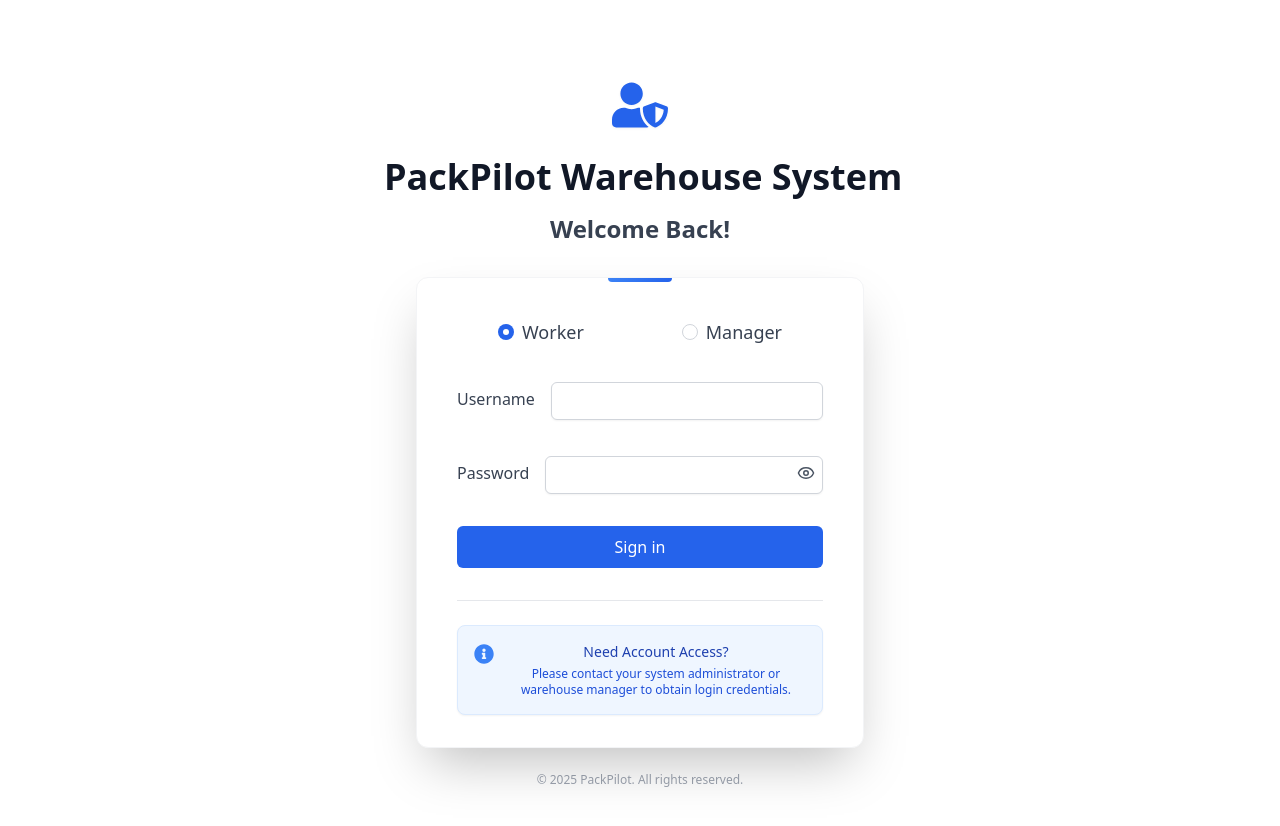
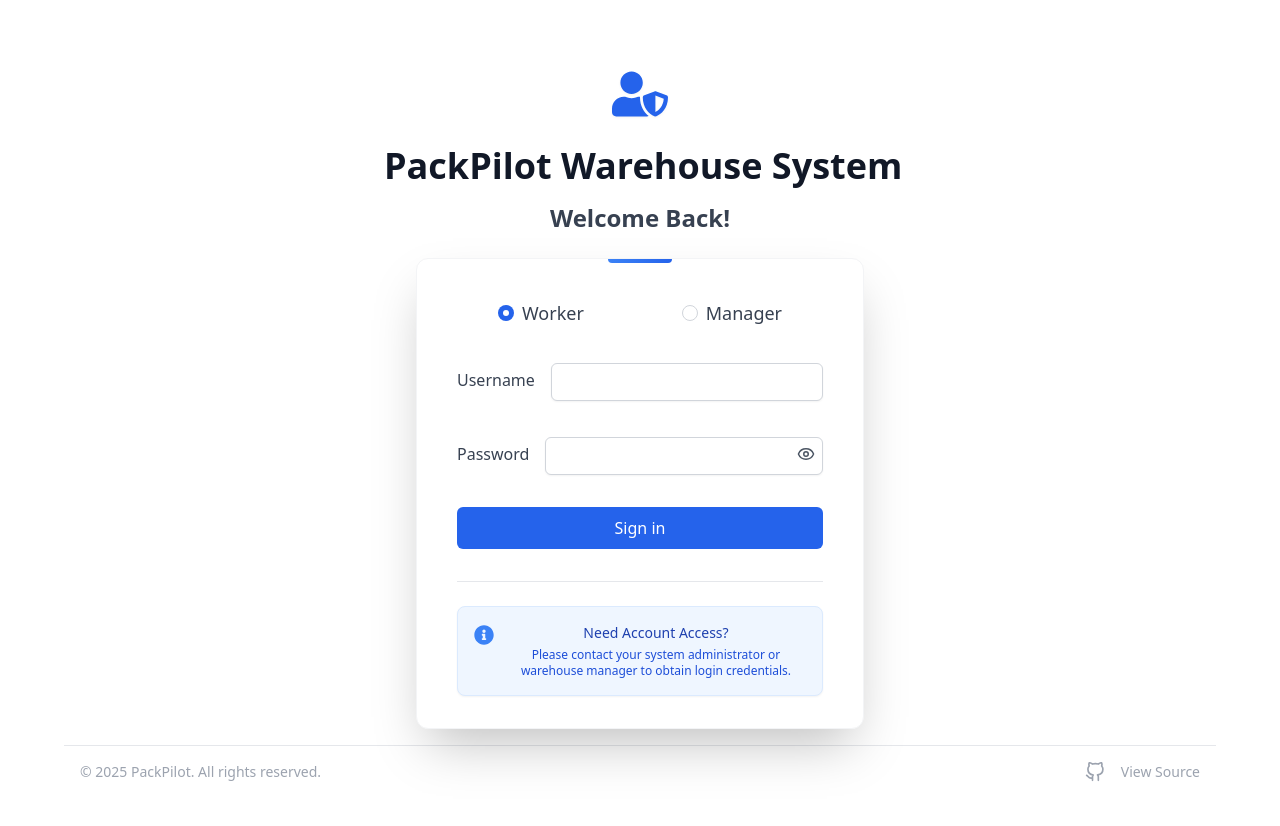
Before and after one commit to RuxinMa/packpilot, a React (Vite) app in the folder frontend/: page /login in a window 1280 px wide. Shown: the top 826 px of the page. Built offline with nearby package versions, Linux system fonts and the light colour scheme; no server answers.

Commit message:
refactor footer component and add source link to git hub

```diff
--- /dev/null
+++ b/frontend/src/components/common/Footer.tsx
@@ -0,0 +1,24 @@
+import { FiGithub } from 'react-icons/fi';
+
+const Footer = () => {
+  return (
+    <footer className="flex flex-col md:flex-row items-center justify-between gap-4 p-4 mt-6 border-t border-gray-200">
+      <p className="text-sm text-gray-400">
+        © 2025 PackPilot. All rights reserved.
+      </p>
+      <a
+        href="https://github.com/RuxinMa/tours-app"
+        target="_blank"
+        rel="noopener noreferrer"
+        className="flex items-center gap-4 text-gray-400 hover:text-blue-600 transition-colors duration-200 group"
+      >
+        <FiGithub className="w-5 h-5 transition-transform duration-200 group-hover:scale-110" />
+        <span className="text-sm transition-transform duration-200 group-hover:scale-110">
+          View Source
+        </span>
+      </a>
+    </footer>
+  );
+};
+
+export default Footer;
--- a/frontend/src/pages/auth/LoginPage.tsx
+++ b/frontend/src/pages/auth/LoginPage.tsx
@@ -1,6 +1,7 @@
 import React, { useEffect } from 'react';
-import { Link, useNavigate } from 'react-router-dom';
+import { useNavigate } from 'react-router-dom';
 import LoginForm from '../../components/auth/LoginForm';
+import Footer from '../../components/common/Footer';
 import { useAuthContext } from '../../contexts/AuthContext';
 import { FaUserShield, FaInfoCircle } from 'react-icons/fa';
 
@@ -41,7 +42,7 @@ const LoginPage: React.FC = () => {
   };
 
   return (
-    <div className="min-h-screen flex flex-col justify-center space-y-6 px-4 sm:px-6 lg:px-8">
+    <div className="min-h-screen flex flex-col justify-center space-y-4 px-4 sm:px-6 lg:px-8">
       {/* Header Section */}
       <div className="sm:mx-auto sm:w-full sm:max-w-lg">
         <div className="text-center">
@@ -94,11 +95,7 @@ const LoginPage: React.FC = () => {
       </div>
 
       {/* Footer */}
-      <div className="text-center">
-        <p className="text-xs text-gray-400">
-          © 2025 PackPilot. All rights reserved.
-        </p>
-      </div>
+      <Footer />
     </div>
   );
 };
--- a/frontend/src/pages/common/NotFoundPage.tsx
+++ b/frontend/src/pages/common/NotFoundPage.tsx
@@ -1,6 +1,7 @@
 import React from 'react';
 import { Link } from 'react-router-dom';
 import Header from '../../components/common/Header';
+import Footer from '../../components/common/Footer';
 import NotFoundSVG from '../../assets/not_found.svg';
 
 const NotFoundPage: React.FC = () => {
@@ -36,6 +37,8 @@ const NotFoundPage: React.FC = () => {
           </div>
         </div>
       </div>
+      {/* Footer */}
+      <Footer />
     </div>
   );
 };
--- a/frontend/src/pages/manager/DashboardPage.tsx
+++ b/frontend/src/pages/manager/DashboardPage.tsx
@@ -1,3 +1,4 @@
+/* eslint-disable @typescript-eslint/no-explicit-any */
 import React, { useState } from 'react';
 import { useAuthContext } from '../../contexts/AuthContext';
 import { useItemContext } from '../../contexts/ItemContext';
@@ -14,6 +15,7 @@ import TaskHistory from '../../components/manager/TaskHistory';
 import ItemList from '../../components/manager/ItemList';
 import UserLog from '../../components/common/UserLog';
 import Button from '../../components/common/Button';
+import Footer from '../../components/common/Footer';
 
 const ManagerDashboardPage: React.FC = () => {
   const { logout, username, isLoading: authLoading } = useAuthContext();
@@ -262,12 +264,7 @@ const ManagerDashboardPage: React.FC = () => {
       />
 
       {/* Footer */}
-      <div className="text-center">
-        <p className="text-xs text-gray-400">
-          © 2025 PackPilot. All rights reserved.
-        </p>
-      </div>
-
+      <Footer />
     </div>
   );
 };
--- a/frontend/src/pages/worker/DashboardPage.tsx
+++ b/frontend/src/pages/worker/DashboardPage.tsx
@@ -8,6 +8,7 @@ import Header from '../../components/common/Header';
 import ProgressBar from '../../components/worker/ProgressBar';
 import UserLog from '../../components/common/UserLog';
 import Button from '../../components/common/Button';
+import Footer from '../../components/common/Footer';
 import TaskCompletionModal from '../../components/worker/TaskCompletion';
 import ThreeScene, { ThreeSceneHandle } from '../../components/worker/Visual';
 
@@ -408,13 +409,8 @@ return (
       itemCount={packingProgress.total}
       isSubmitting={isCompletingTask}
     />
-
     {/* Footer */}
-    <div className="text-center">
-      <p className="text-xs text-gray-400">
-        © 2025 PackPilot. All rights reserved.
-      </p>
-    </div>
+    <Footer />
   </div>
 );
 };
```
Also changed, not shown: 1 other file (tests, documents, lock files or other folders).
